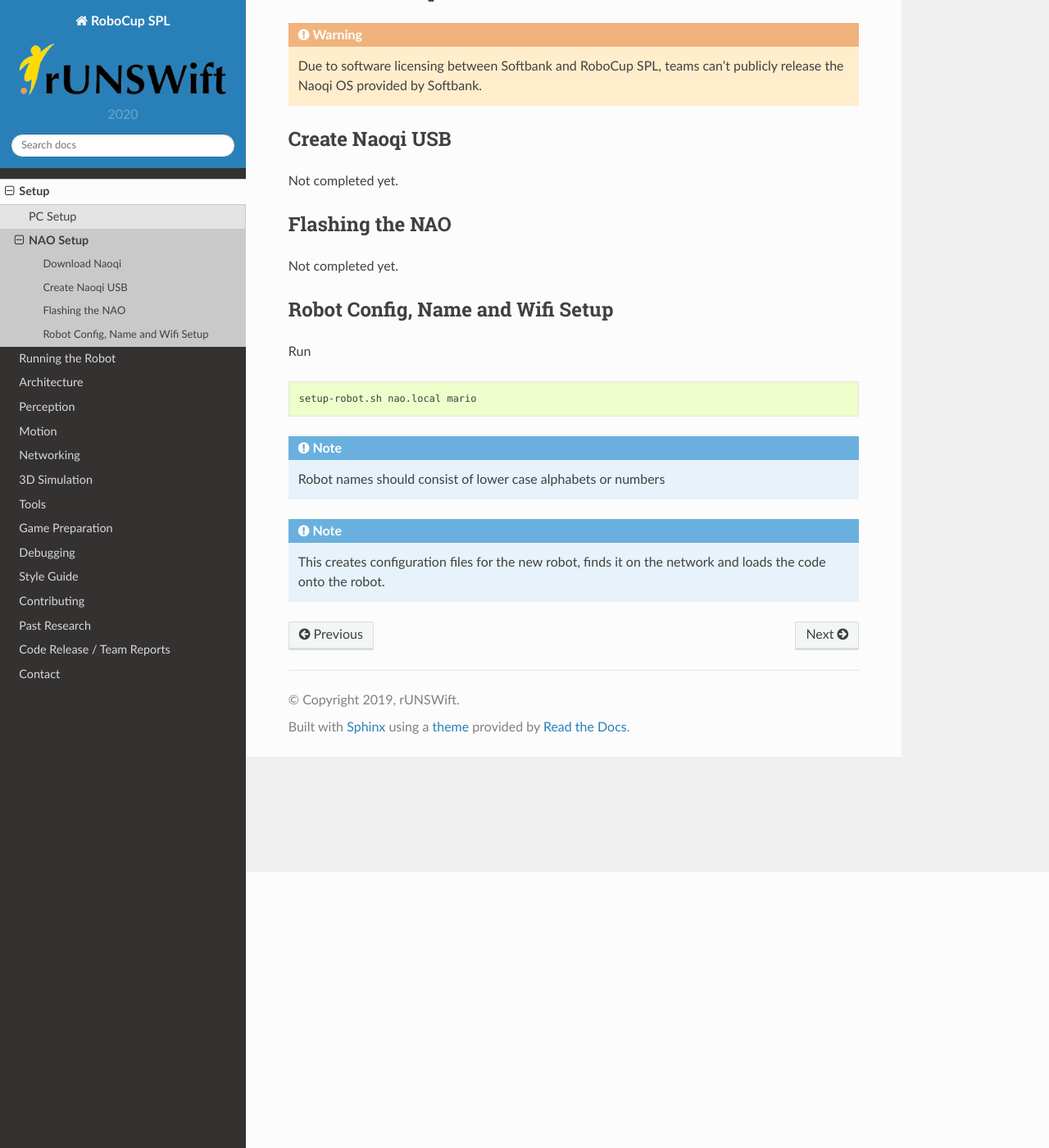
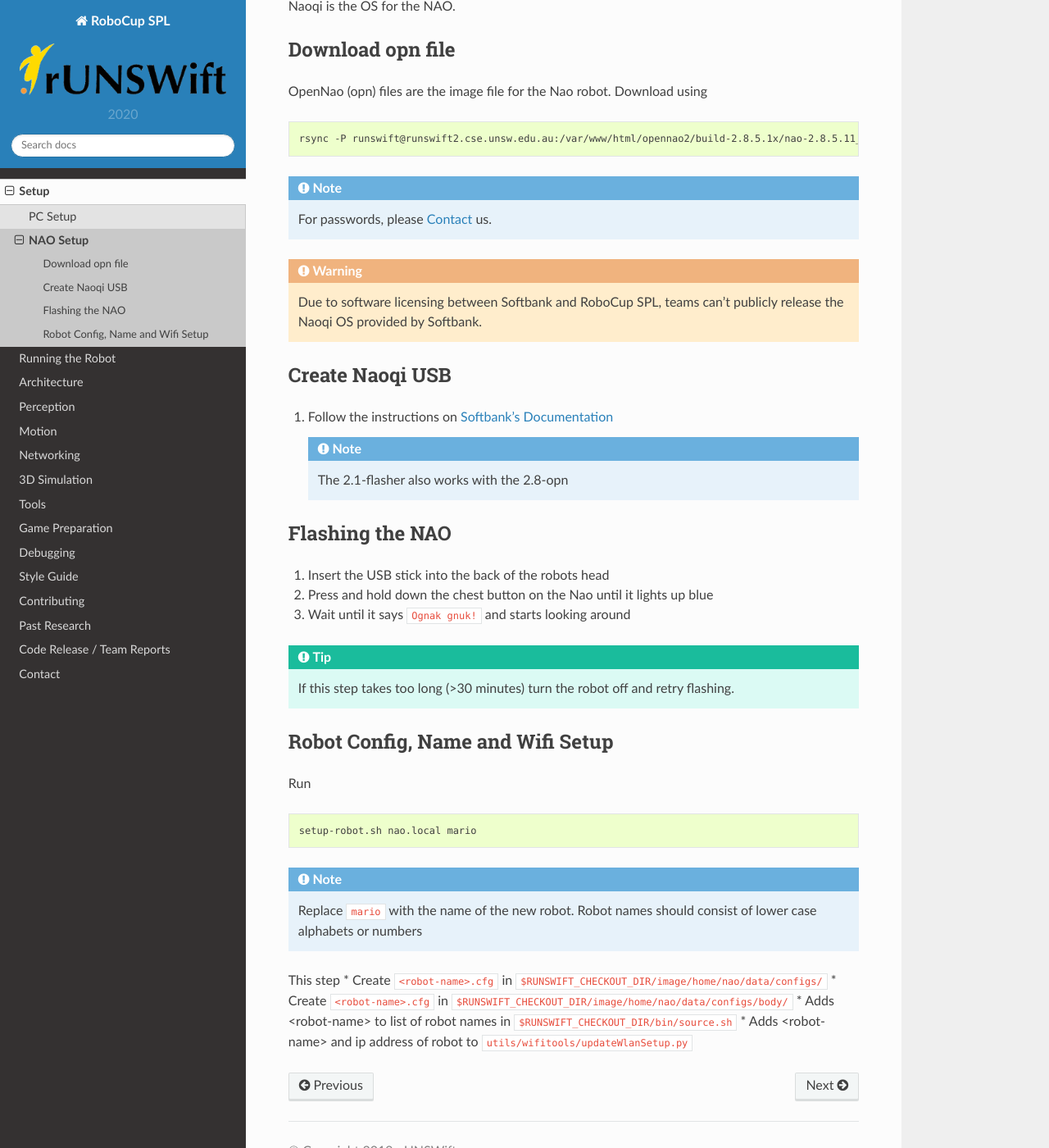
Before and after one commit to UNSWComputing/rUNSWift-docs, a Sphinx documentation site: the page built from source/setup/nao_setup.rst, in a window 1280 px wide and 1400 px high, scrolled down 337 px. Shown: the whole window at 82% size. Built offline with Sphinx 7.4.7 and the Read the Docs theme 2.0.0, drawn with Linux system fonts in a browser that asks for light colours; some of the changed text lies outside the part shown.

Commit message:
added dual boot instructions and updated nao setup

```diff
--- a/source/setup/nao_setup.rst
+++ b/source/setup/nao_setup.rst
@@ -5,12 +5,25 @@
 .. warning::
     Instructions here are not complete yet.
 
+Follow these instructions to prepare Naos, that are brand new or have been
+factory reset, to run the rUNSWift codebase.
 
 Naoqi is the OS for the NAO.
 
-**************
-Download Naoqi
-**************
+
+*****************
+Download opn file
+*****************
+
+OpenNao (opn) files are the image file for the Nao robot.
+Download using
+
+.. code-block:: bash
+
+    rsync -P runswift@runswift2.cse.unsw.edu.au:/var/www/html/opennao2/build-2.8.5.1x/nao-2.8.5.11_ROBOCUP_ONLY_with_root.opn .
+
+.. note::
+    For passwords, please :ref:`contact` us.
 
 .. warning::
     Due to software licensing between Softbank and RoboCup SPL, teams can't publicly release the Naoqi OS provided by Softbank.
@@ -20,13 +33,23 @@
 Create Naoqi USB
 ****************
 
-Not completed yet.
+#.  Follow the instructions on
+    `Softbank's Documentation <http://doc.aldebaran.com/2-1/software/naoflasher/naoflasher.html>`_
+
+    .. note::
+        The 2.1-flasher also works with the 2.8-opn
+
 
 ****************
 Flashing the NAO
 ****************
 
-Not completed yet.
+#. Insert the USB stick into the back of the robots head
+#. Press and hold down the chest button on the Nao until it lights up blue
+#. Wait until it says ``Ognak gnuk!`` and starts looking around
+
+.. tip::
+    If this step takes too long (>30 minutes) turn the robot off and retry flashing.
 
 *********************************
 Robot Config, Name and Wifi Setup
@@ -39,7 +62,11 @@
     setup-robot.sh nao.local mario
 
 .. note::
+    Replace ``mario`` with the name of the new robot.
     Robot names should consist of lower case alphabets or numbers
 
-.. note::
-    This creates configuration files for the new robot, finds it on the network and loads the code onto the robot.
+This step
+* Create ``<robot-name>.cfg`` in ``$RUNSWIFT_CHECKOUT_DIR/image/home/nao/data/configs/``
+* Create ``<robot-name>.cfg`` in ``$RUNSWIFT_CHECKOUT_DIR/image/home/nao/data/configs/body/``
+* Adds <robot-name> to list of robot names in ``$RUNSWIFT_CHECKOUT_DIR/bin/source.sh``
+* Adds <robot-name> and ip address of robot to ``utils/wifitools/updateWlanSetup.py``
```
Also changed, not shown: source/contributing/pc_setup_dual_boot.rst (+13 -0 lines).
